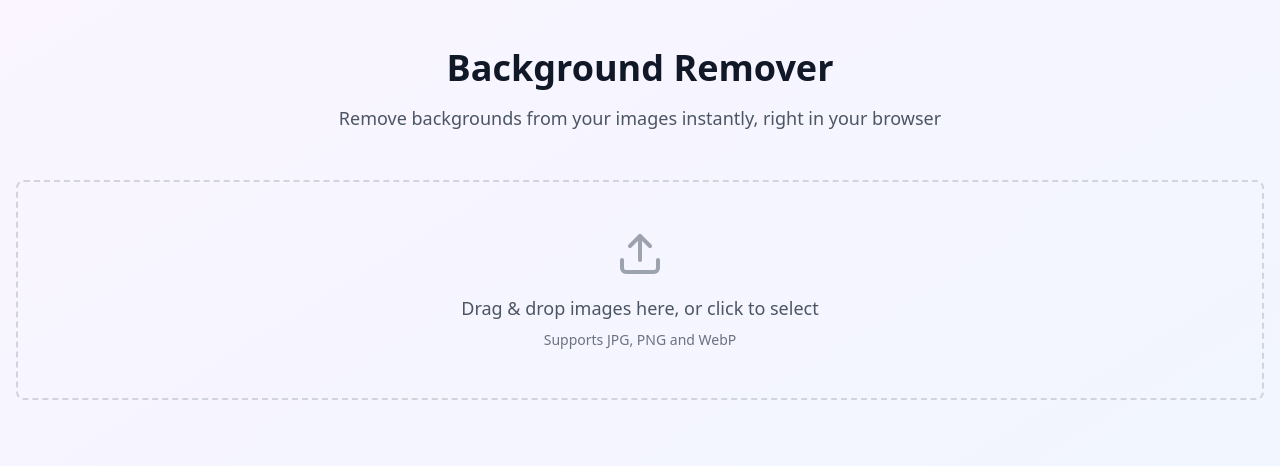
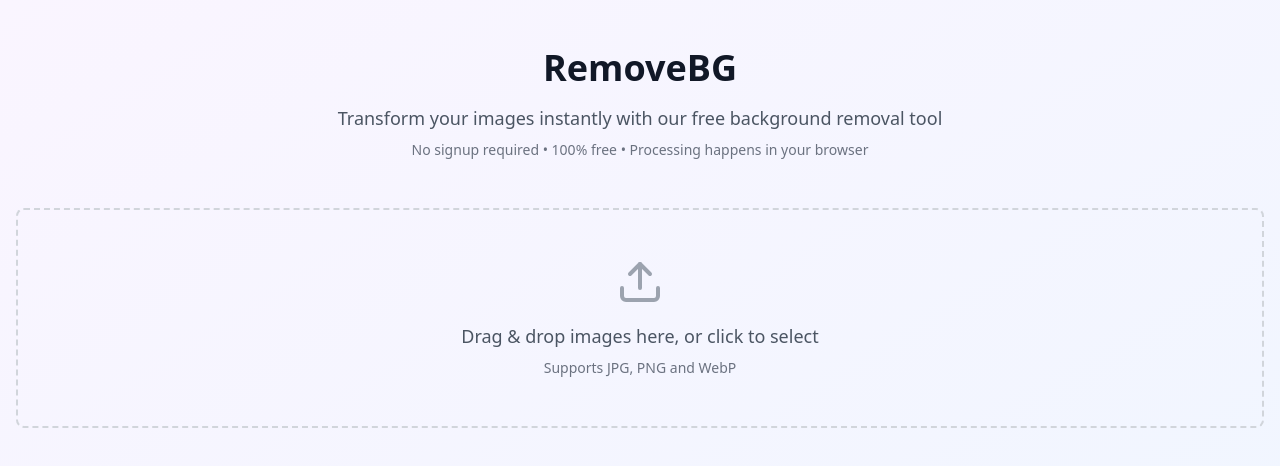
Before and after one commit to onlykelvin/removebg, a React (Vite) app: page / in a window 1280 px wide. Shown: the top 466 px of the page. Built offline with nearby package versions, Linux system fonts and the light colour scheme.

Commit message:
Update App.tsx

```diff
--- a/src/App.tsx
+++ b/src/App.tsx
@@ -73,10 +73,13 @@
       <div className="container mx-auto px-4 py-12">
         <div className="text-center mb-12">
           <h1 className="text-4xl font-bold text-gray-900 mb-4">
-            Background Remover
+            RemoveBG
           </h1>
           <p className="text-lg text-gray-600">
-            Remove backgrounds from your images instantly, right in your browser
+            Transform your images instantly with our free background removal tool
+          </p>
+          <p className="text-sm text-gray-500 mt-2">
+            No signup required • 100% free • Processing happens in your browser
           </p>
         </div>
 
```
